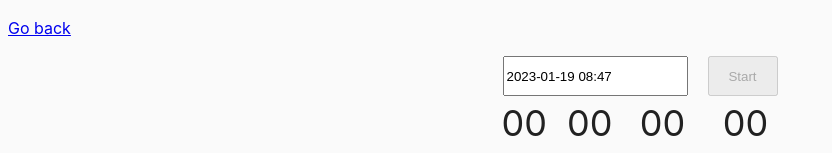
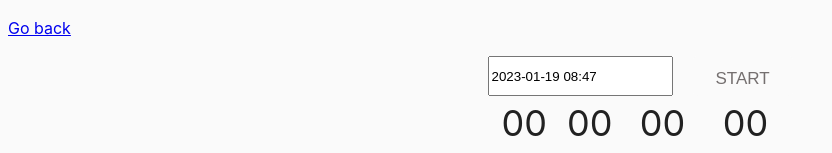
Before and after one commit to MariaPetrukhnova/goit-js-hw-09, a website built with Parcel: page src/02-timer.html in a window 1280 px wide. Shown: the top 153 px of the page, without its empty margins (0-832 px from the left). Built offline with nearby package versions, Linux system fonts and the light colour scheme.

Commit message:
add corrections to 1-2 tasks

```diff
--- a/src/css/common.css
+++ b/src/css/common.css
@@ -17,8 +17,8 @@ img {
   max-width: 100%;
 }
 
-.btn-wrapper button[data-start],
-.btn-wrapper button[data-stop] {
+button[data-start],
+button[data-stop] {
 
   width: 100px;
   height: 40px;
@@ -36,6 +36,11 @@ img {
 
 }
 
+button[data-start]:disabled {
+  background-color: #fafafa;
+  color: #746f6f;
+}
+
 .btn-wrapper {
   display: flex;
   justify-content: center;
@@ -44,7 +49,7 @@ img {
 
 
 .form-wrapper button[data-start] {
-    width: 70px;
+    width: 100px;
   }
 
 #datetime-picker {
--- a/src/js/01-color-switcher.js
+++ b/src/js/01-color-switcher.js
@@ -9,10 +9,10 @@ startBtn.addEventListener('click', onStartClick);
 stopBtn.addEventListener('click', onStopClick);
 
 function onStartClick() {
+    startBtn.setAttribute("disabled", "disabled");
     timerId = setInterval(() => {
         const bcgColor = getRandomHexColor();
         bodyEl.style.backgroundColor = bcgColor;
-        startBtn.setAttribute("disabled", "disabled");
     }, 1000)
 }
 
--- a/src/js/02-timer.js
+++ b/src/js/02-timer.js
@@ -28,7 +28,6 @@ flatpickr('#datetime-picker', {
             return;
         }
         finishTime = selectedDates[0].getTime();
-        console.log(finishTime);
     },
 });
 
@@ -42,18 +41,23 @@ function onStartClick() {
 
 
 const timer = {
+    timerId: null,
+
     start() {
+        this.timerId = setInterval(this.tick.bind(this), 1000);
         this.tick();
-        setInterval(this.tick, 1000);
-
     },
 
     tick() {
+        console.log('tick', this.timerId)
         const currentTime = Date.now();
         const timeFlow = finishTime - currentTime;
         const timeObj = convertMs(timeFlow);
-        console.log(timeObj);
         updateHTML(timeObj);
+        if (timeFlow <= 0) {
+            console.log('Finish', this.timerId)
+            clearInterval(this.timerId);
+        }
     }
 }
 
```
